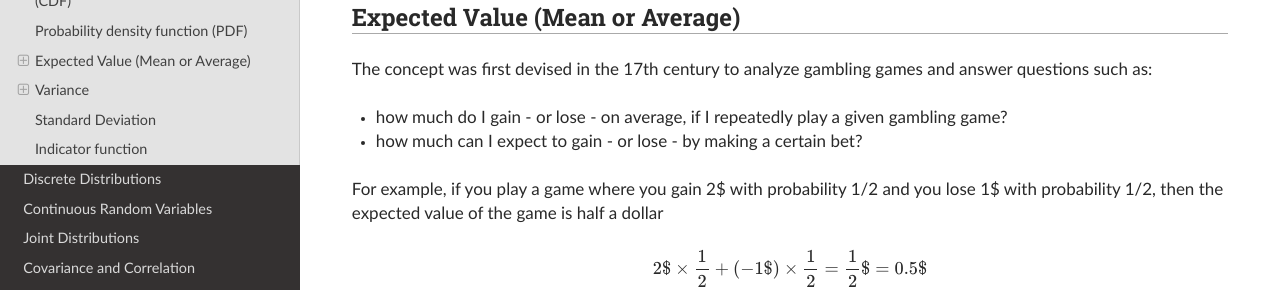
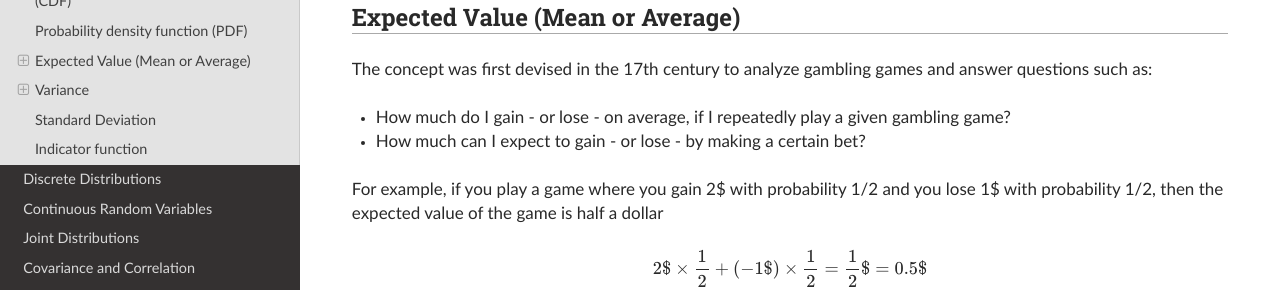
Before and after one commit to akkefa/ml-notes, a Sphinx documentation site: the page built from docs/probability/random_variable.md, in a window 1280 px wide and 900 px high, scrolled down 3271 px. Shown: the part 151-441 px from the top of the window. Built offline with Sphinx 7.4.7 and the Read the Docs theme 2.0.0, drawn with Linux system fonts in a browser that asks for light colours.

Commit message:
new changes

```diff
--- a/docs/probability/random_variable.md
+++ b/docs/probability/random_variable.md
@@ -149,8 +149,8 @@ f(x) = Curve under which area represent the probability $P(a \leq X \leq b)=\int
 ## Expected Value (Mean or Average)
 The concept was first devised in the 17th century to analyze gambling games and answer questions such as:
 
-- how much do I gain - or lose - on average, if I repeatedly play a given gambling game?
-- how much can I expect to gain - or lose - by making a certain bet?
+- How much do I gain - or lose - on average, if I repeatedly play a given gambling game?
+- How much can I expect to gain - or lose - by making a certain bet?
 
 For example, if you play a game where you gain 2\$ with probability 1/2 and you lose 1\$ with probability 1/2,
 then the expected value of the game is half a dollar
```
